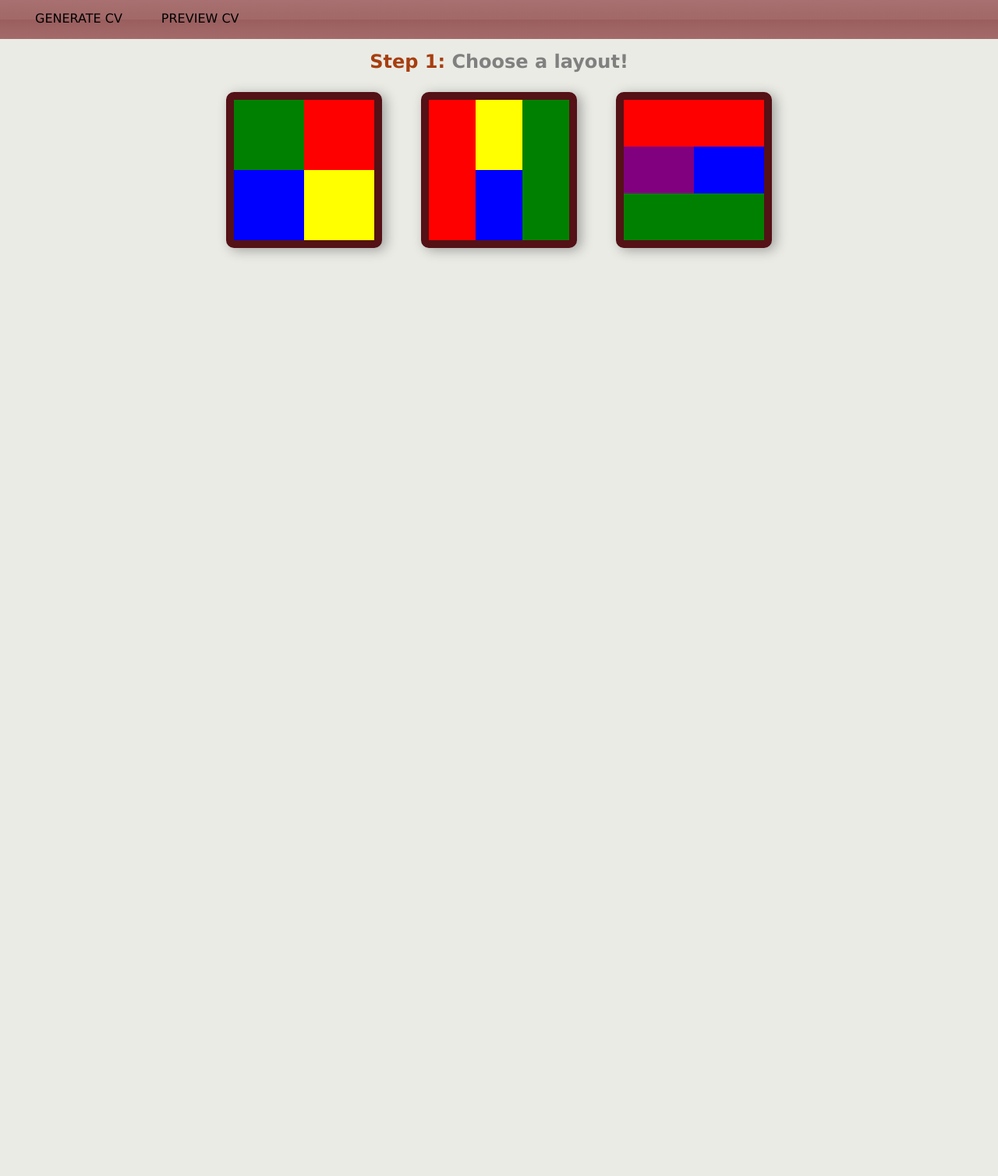
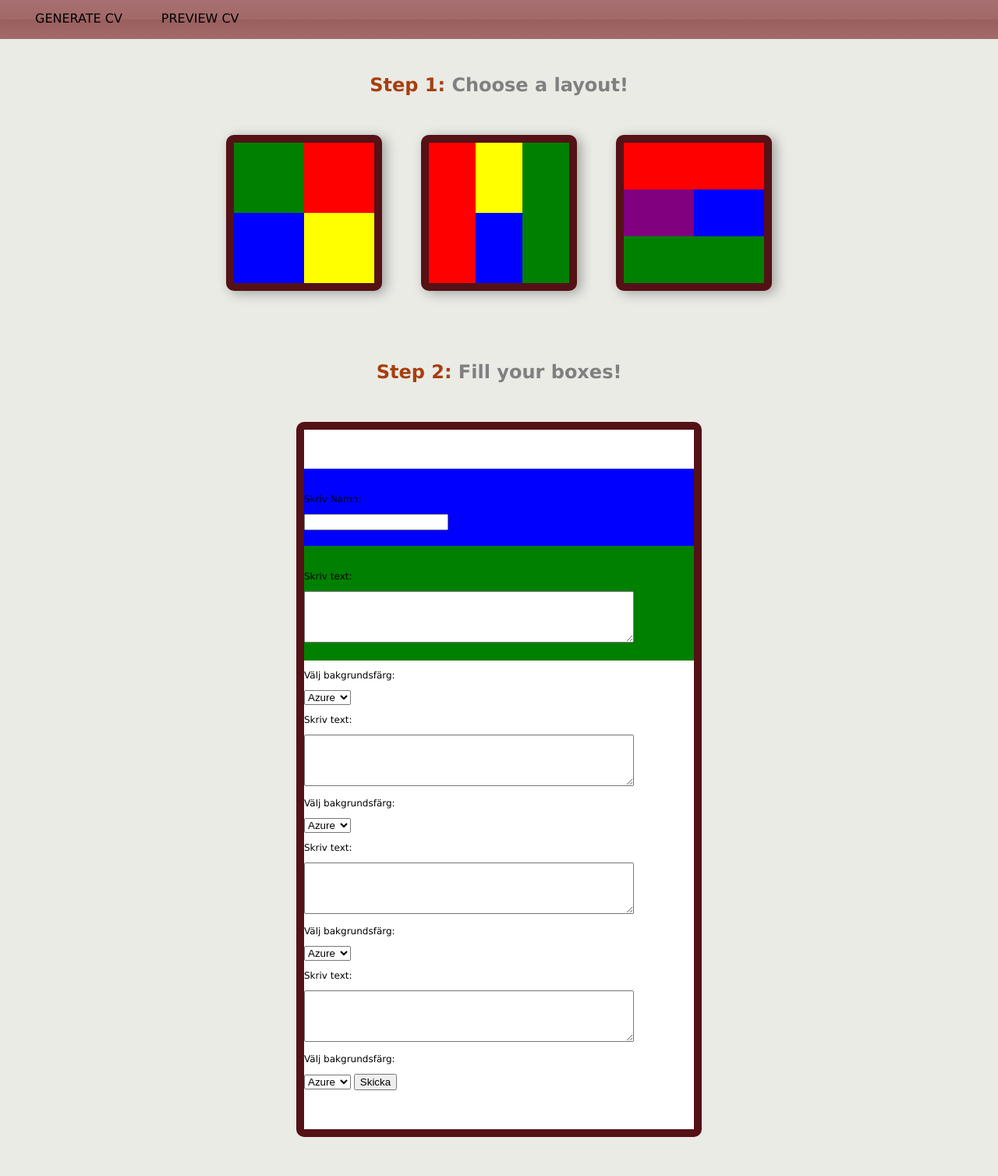
Before and after one commit to alfredakesson/futureCV, a PHP site: page /generator.php in a window 1280 px wide. Shown: the whole page at 78% size. Before the commit the page ends 328 px from the top, so only its background shows below. Run offline with PHP 8.4, Linux system fonts and the light colour scheme.

Commit message:
viktigt commitmeddelande

```diff
--- a/htdocs/generator.php
+++ b/htdocs/generator.php
@@ -12,7 +12,7 @@
 		</div>
 
 		<div id="content">
-			<h1>Step 1: <font color="#808080">Choose a layout!</font></h1>
+			<h1 style="margin-top: 30px; margin-bottom:50px">Step 1: <font color="#808080">Choose a layout!</font></h1>
 			<div id="container_box_mini">
 
 				<a href='#'>
@@ -45,9 +45,73 @@
 
 			</div>
 
+			<h1 style="margin-top: 0px; margin-bottom:50px;">Step 2: <font color="#808080">Fill your boxes!</font></h1>
+
+			<div id="form_box">
 
 
+					<form name="input" action="cratePage.php" method="post">
+				<div class="form_div" style= "background-color:blue;">
+					<p>Skriv Namn:</p>
+					<input type="text" name="name">
+				</div>
+				<div class="form_div" style= "background-color:green;">
+						<p>Skriv text:</p>
+						<textarea rows="4" cols="50" name="text1">
+						</textarea>
+					</div>
+						<p>Välj bakgrundsfärg:</p>
+						<select name="color1">
+  							<option>Azure</option>
+  							<option>Coral</option>
+  							<option>Cyan</option>
+  							<option>Gold</option>
+  							<option>Green</option>
+  							<option>Indigo</option>
+						</select>
 
+					<p>Skriv text:</p>
+					<textarea rows="4" cols="50" name="text2">
+					</textarea>
+					<p>Välj bakgrundsfärg:</p>
+					<select name="color2">
+  						<option>Azure</option>
+  						<option>Coral</option>
+  						<option>Cyan</option>
+  						<option>Gold</option>
+  						<option>Green</option>
+  						<option>Indigo</option>
+					</select>
+
+					<p>Skriv text:</p>
+					<textarea rows="4" cols="50" name="text3">
+					</textarea>
+					<p>Välj bakgrundsfärg:</p>
+					<select name="color3">
+  						<option>Azure</option>
+  						<option>Coral</option>
+  						<option>Cyan</option>
+  						<option>Gold</option>
+  						<option>Green</option>
+  						<option>Indigo</option>
+					</select>
+
+					<p>Skriv text:</p>
+					<textarea rows="4" cols="50" name="text4">
+					</textarea>
+					<p>Välj bakgrundsfärg:</p>
+					<select name="color4">
+  						<option>Azure</option>
+  						<option>Coral</option>
+  						<option>Cyan</option>
+  						<option>Gold</option>
+  						<option>Green</option>
+  						<option>Indigo</option>
+					</select>
+
+					<input type="submit" value="Skicka">
+				</form>
+			</div>
 		</div>
 
 
--- a/htdocs/style.css
+++ b/htdocs/style.css
@@ -32,7 +32,26 @@ filter: progid:DXImageTransform.Microsoft.gradient( startColorstr='#a87070', end
 
 }
 
+#form_box
+{
+	background-color:white;
+	border-width:10px;
+	border-style:solid;
+	border-radius:10px;
+	border-color:#541116;
+	margin: 0 auto 50px auto;
+	padding: 50px 0 50px 0;
+	width: 500px;
 
+}
+
+.form_div
+{
+	width: 100%;
+	padding-top: 20px;
+	padding-bottom: 20px;
+
+}
 
 #content
 {
@@ -162,7 +181,9 @@ filter: progid:DXImageTransform.Microsoft.gradient( startColorstr='#a87070', end
 	position:relative;
 	width:750px;
 	margin: 25px auto;
+	height: 250px;
 }
+
 
 .box_mini
 {
```
